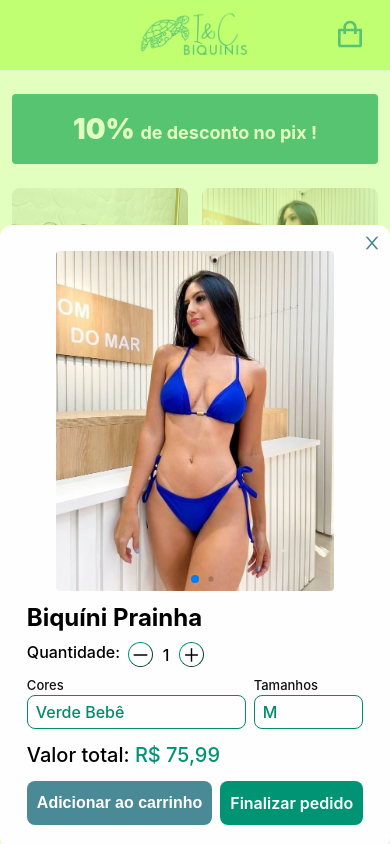
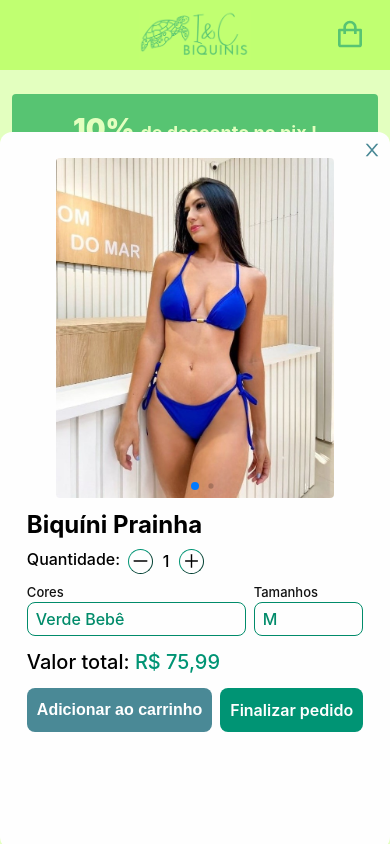
Before and after one commit to FranciscoNeto2909/iec_biquinis, a React (Vite) app: page / in a window 390 px wide. Both pictures are taken after a click on the element 290 px from the left and 352 px from the top of the page. Shown: the top 844 px of the page. Built offline with nearby package versions, Linux system fonts and the light colour scheme.

Commit message:
animation improved

```diff
--- a/src/components/modal/modal.css
+++ b/src/components/modal/modal.css
@@ -21,13 +21,6 @@
     background-color: #fefefe;
     padding: 24px;
     border-radius: 12px;
-    animation: openModal 1s ease-in-out normal;
-    animation-fill-mode: forwards;
-}
-
-.close_modal {
-    animation: closeModal 1s ease-in-out normal;
-    animation-fill-mode: forwards;
 }
 
 .modal_close {
@@ -166,26 +159,6 @@
     color: #fff;
 }
 
-@keyframes openModal {
-    from {
-        opacity: 0;
-    }
-
-    to {
-        opacity: 1;
-    }
-}
-
-@keyframes closeModal {
-    from {
-        opacity: 1;
-    }
-
-    to {
-        opacity: 0;
-    }
-}
-
 @media (max-width : 768px) {
     .modal_image {
         flex: 1.5;
@@ -217,18 +190,18 @@
     }
 
     .modal {
-        height: auto;
-        max-height: 96%;
+        height: 0;
+        max-height: 100%;
         max-width: 100%;
         width: 100%;
         padding: 16px 16px 24px 16px;
         gap: 4px;
         flex-direction: column;
-        justify-content: space-between;
         animation: openModal 1s ease-in-out normal;
+        animation-fill-mode: forwards;
     }
 
-    .close_modal {
+    .close_modal{
         animation: closeModal 1s ease-in-out normal;
         animation-fill-mode: forwards;
     }
@@ -285,17 +258,17 @@
         }
 
         to {
-            height: 96%;
+            height: 85vh;
         }
     }
 
     @keyframes closeModal {
         from {
-            height: 96%;
+            height: 85vh;
         }
 
         to {
-            height: 0%;
+            height: 0;
         }
     }
 }
```
